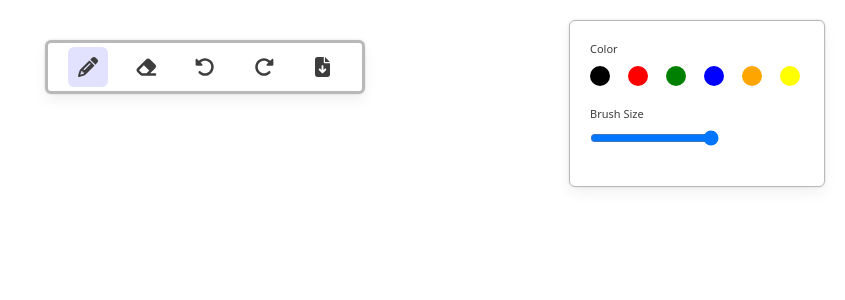
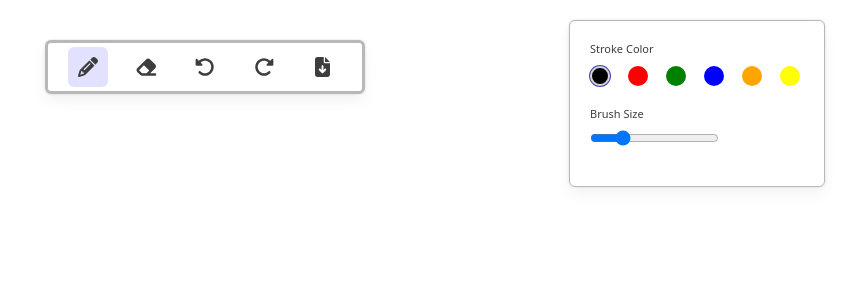
Before and after one commit to RandomThacker/sketchbook, a Next.js app: page / in a window 1280 px wide. Shown: the top 300 px of the page, without its empty margins (435-1280 px from the left). Built offline with nearby package versions, Linux system fonts and the light colour scheme.

Commit message:
toolbox active feat

```diff
--- a/src/pages/components/Toolbox/index.jsx
+++ b/src/pages/components/Toolbox/index.jsx
@@ -2,85 +2,45 @@ import { COLORS, MENU_ITEMS } from "@/constants";
 import styles from "./index.module.css";
 import { useSelector, useDispatch } from "react-redux";
 import { changeColor, changeBrushSize } from "@/slice/toolboxSlice";
+import cx from 'classnames'
 
 const Toolbox = () => {
   const dispatch = useDispatch();
-
   const activeMenuItem = useSelector((state) => state.menu.activeMenuItem);
   const showStroke = activeMenuItem === MENU_ITEMS.PENCIL;
   const showBrush =
     activeMenuItem === MENU_ITEMS.PENCIL ||
     activeMenuItem === MENU_ITEMS.ERASER;
 
-    const updateBrushSize = (e) => {
+  const {color, size} = useSelector((state) => state.toolbox[activeMenuItem]);
+
+  const updateBrushSize = (e) => {
       dispatch(changeBrushSize({item: activeMenuItem, size: e.target.value}))
     };
 
-    const updateColor = (newColor) => {
+  const updateColor = (newColor) => {
       dispatch(changeColor({item: activeMenuItem, color: newColor}))
     };
 
-
-  return (
-    <div className={styles.toolboxContainer}>
-      {showStroke && (
-        <div className={styles.toolItem}>
-          <h2 className={styles.toolText}>Color</h2>
+    return (<div className={styles.toolboxContainer}>
+      {showStroke && <div className={styles.toolItem}>
+          <h4 className={styles.toolText}>Stroke Color</h4>
           <div className={styles.itemContainer}>
-            <div
-              className={styles.colorBox}
-              style={{ backgroundColor: COLORS.BLACK }}
-              onClick={()=>updateColor(COLORS.BLACK)}
-            />
-            <div
-              className={styles.colorBox}
-              style={{ backgroundColor: COLORS.RED }}
-              onClick={()=>updateColor(COLORS.RED)}
-
-            />
-            <div
-              className={styles.colorBox}
-              style={{ backgroundColor: COLORS.GREEN }}
-              onClick={()=>updateColor(COLORS.GREEN)}
-            />
-            <div
-              className={styles.colorBox}
-              style={{ backgroundColor: COLORS.BLUE }}
-              onClick={()=>updateColor(COLORS.BLUE)}
-
-            />
-            <div
-              className={styles.colorBox}
-              style={{ backgroundColor: COLORS.ORANGE }}
-              onClick={()=>updateColor(COLORS.ORANGE)}
-
-            />
-            <div
-              className={styles.colorBox}
-              style={{ backgroundColor: COLORS.YELLOW }}
-              onClick={()=>updateColor(COLORS.YELLOW)}
-
-            />
+              <div className={cx(styles.colorBox, {[styles.active]: color === COLORS.BLACK})} style={{backgroundColor: COLORS.BLACK}} onClick={() => updateColor(COLORS.BLACK)}/>
+              <div className={cx(styles.colorBox, {[styles.active]: color === COLORS.RED})} style={{backgroundColor: COLORS.RED}} onClick={() => updateColor(COLORS.RED)}/>
+              <div className={cx(styles.colorBox, {[styles.active]: color === COLORS.GREEN})} style={{backgroundColor: COLORS.GREEN}} onClick={() => updateColor(COLORS.GREEN)}/>
+              <div className={cx(styles.colorBox, {[styles.active]: color === COLORS.BLUE})} style={{backgroundColor: COLORS.BLUE}} onClick={() => updateColor(COLORS.BLUE)}/>
+              <div className={cx(styles.colorBox, {[styles.active]: color === COLORS.ORANGE})} style={{backgroundColor: COLORS.ORANGE}} onClick={() => updateColor(COLORS.ORANGE)}/>
+              <div className={cx(styles.colorBox, {[styles.active]: color === COLORS.YELLOW})} style={{backgroundColor: COLORS.YELLOW}} onClick={() => updateColor(COLORS.YELLOW)}/>
           </div>
-        </div>
-      )}
-
-      {showBrush && (
-        <div className={styles.toolItem}>
-          <h2 className={styles.toolText}>Brush Size</h2>
+      </div>}
+      {showBrush && <div className={styles.toolItem}>
+          <h4 className={styles.toolText}>Brush Size</h4>
           <div className={styles.itemContainer}>
-            <input
-              type="range"
-              min={1}
-              max={10}
-              step={1}
-              onChange={updateBrushSize}
-            />
+              <input type="range" min={1} max={10} step={1} onChange={updateBrushSize} value={size}/>
           </div>
-        </div>
-      )}
-    </div>
-  );
-};
+      </div>}
+  </div>)
+}
 
 export default Toolbox;
--- a/src/pages/components/Toolbox/index.module.css
+++ b/src/pages/components/Toolbox/index.module.css
@@ -17,8 +17,8 @@
 
         .colorBox {
             @apply h-5 w-5 mr-1 rounded-full cursor-pointer;
-            &:hover, &:active {
-                border: 1.5px solid theme('colors.border2');
+            &:hover, &.active {
+                border: 2px solid theme('colors.border2');
                 box-shadow: theme('colors.shadow2');
             }
         }
```
